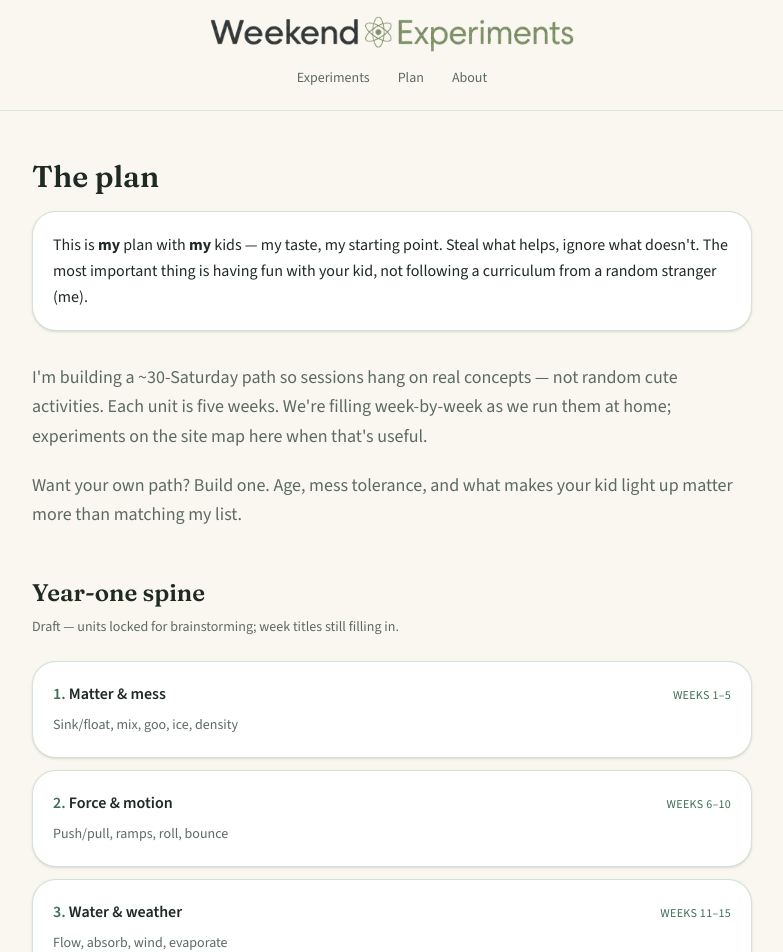
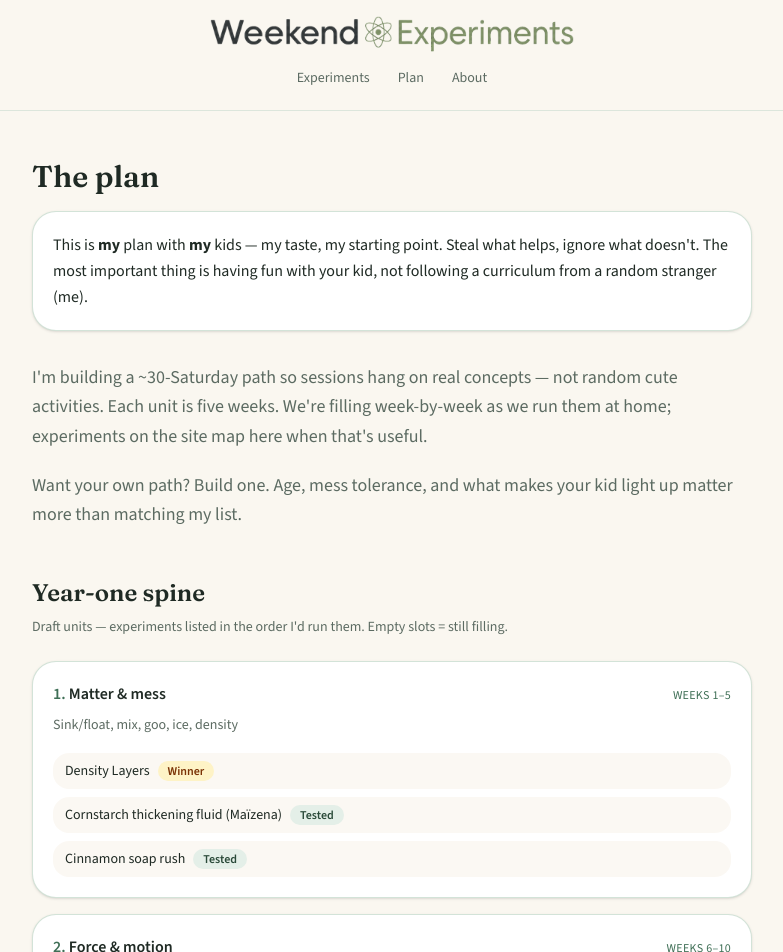
Before and after one commit to Nicolas-dovetta/little-lab-web, a Next.js app: page /plan in a window 1280 px wide. Shown: the top 952 px of the page, without its empty margins (248-1031 px from the left). Built offline with nearby package versions, Linux system fonts and the light colour scheme; no server answers; the database is empty.

Commit message:
Plan: ordered experiment links with status tags under each unit

```diff
--- a/src/app/plan/page.tsx
+++ b/src/app/plan/page.tsx
@@ -1,4 +1,5 @@
 import Link from "next/link";
+import { listExperiments } from "@/lib/experiments";
 
 export const metadata = {
   title: "The plan",
@@ -6,40 +7,93 @@ export const metadata = {
     "Nicolas’s personal ~30-week Saturday science path with his kids — take what’s useful, ignore the rest.",
 };
 
-const units = [
+type Unit = {
+  name: string;
+  focus: string;
+  weeks: string;
+  /** Curriculum order — only IDs present in the DB render as links */
+  experimentIds: string[];
+};
+
+const units: Unit[] = [
   {
     name: "Matter & mess",
     focus: "Sink/float, mix, goo, ice, density",
     weeks: "Weeks 1–5",
+    experimentIds: [
+      "density-layers",
+      "cornstarch-thickening-fluid",
+      "cinnamon-soap-rush",
+    ],
   },
   {
     name: "Force & motion",
     focus: "Push/pull, ramps, roll, bounce",
     weeks: "Weeks 6–10",
+    experimentIds: [],
   },
   {
     name: "Water & weather",
     focus: "Flow, absorb, wind, evaporate",
     weeks: "Weeks 11–15",
+    experimentIds: ["salt-ice-fishing"],
   },
   {
     name: "Light & sound",
     focus: "Shadows, mirrors, loud/quiet, vibrate",
     weeks: "Weeks 16–20",
+    experimentIds: [],
   },
   {
     name: "Living things",
     focus: "Seeds, bugs, bodies, habitats",
     weeks: "Weeks 21–25",
+    experimentIds: [],
   },
   {
     name: "Build & invent",
     focus: "Tools, structures, simple machines, “fix it”",
     weeks: "Weeks 26–30",
+    experimentIds: [],
   },
 ];
 
-export default function PlanPage() {
+function statusTag(status: string) {
+  if (status === "winner") {
+    return (
+      <span className="rounded-full bg-amber-100 px-2.5 py-0.5 text-xs font-semibold text-amber-900">
+        Winner
+      </span>
+    );
+  }
+  if (status === "planned") {
+    return (
+      <span className="rounded-full bg-sage-600 px-2.5 py-0.5 text-xs font-semibold text-white">
+        Planned
+      </span>
+    );
+  }
+  if (status === "tested") {
+    return (
+      <span className="rounded-full bg-sage-100 px-2.5 py-0.5 text-xs font-semibold text-sage-800">
+        Tested
+      </span>
+    );
+  }
+  if (status === "draft") {
+    return (
+      <span className="rounded-full bg-cream px-2.5 py-0.5 text-xs font-semibold text-ink-muted">
+        Draft
+      </span>
+    );
+  }
+  return null;
+}
+
+export default async function PlanPage() {
+  const all = await listExperiments();
+  const byId = new Map(all.map((e) => [e.id, e]));
+
   return (
     <div className="mx-auto max-w-3xl px-4 py-12 sm:px-6">
       <h1 className="font-display text-3xl font-semibold text-ink">The plan</h1>
@@ -63,10 +117,18 @@ export default function PlanPage() {
       </div>
 
       <h2 className="mt-12 font-display text-2xl font-semibold text-ink">Year-one spine</h2>
-      <p className="mt-2 text-sm text-ink-muted">Draft — units locked for brainstorming; week titles still filling in.</p>
+      <p className="mt-2 text-sm text-ink-muted">
+        Draft units — experiments listed in the order I&apos;d run them. Empty slots = still
+        filling.
+      </p>
 
-      <ol className="mt-6 space-y-3">
-        {units.map((u, i) => (
+      <ol className="mt-6 space-y-4">
+        {units.map((u, i) => {
+          const linked = u.experimentIds
+            .map((id) => byId.get(id))
+            .filter((e): e is NonNullable<typeof e> => Boolean(e));
+
+          return (
             <li
               key={u.name}
               className="rounded-3xl border border-sage-200/80 bg-white p-5 shadow-sm"
@@ -80,8 +142,27 @@ export default function PlanPage() {
                 </span>
               </div>
               <p className="mt-2 text-sm leading-relaxed text-ink-muted">{u.focus}</p>
+
+              {linked.length > 0 ? (
+                <ul className="mt-4 space-y-2">
+                  {linked.map((e) => (
+                    <li key={e.id}>
+                      <Link
+                        href={`/experiments/${e.id}`}
+                        className="flex flex-wrap items-center gap-2 rounded-2xl bg-cream/80 px-3 py-2 text-sm font-medium text-ink transition hover:bg-sage-100"
+                      >
+                        <span>{e.title}</span>
+                        {statusTag(e.status)}
+                      </Link>
                     </li>
                   ))}
+                </ul>
+              ) : (
+                <p className="mt-3 text-xs text-ink-muted">No sessions mapped yet — filling soon.</p>
+              )}
+            </li>
+          );
+        })}
       </ol>
 
       <p className="mt-10 text-base text-ink-muted">
```
Lines whose indentation alone changed are shown as unchanged.
